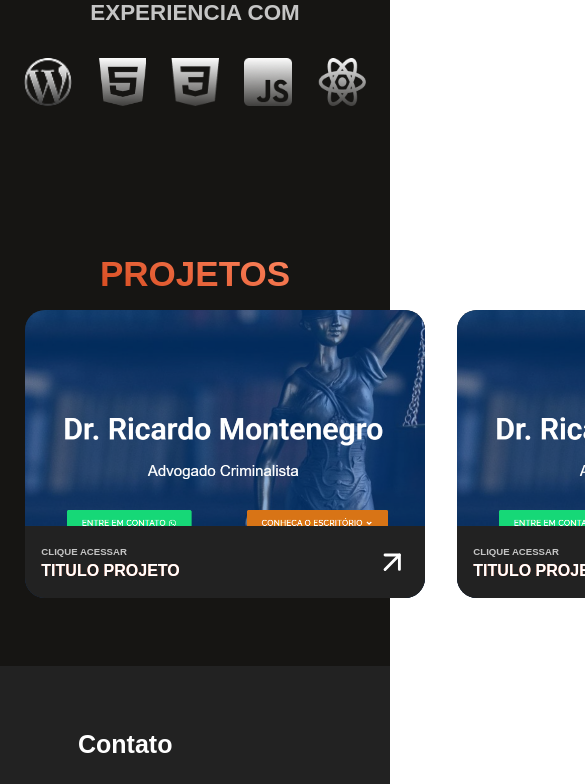
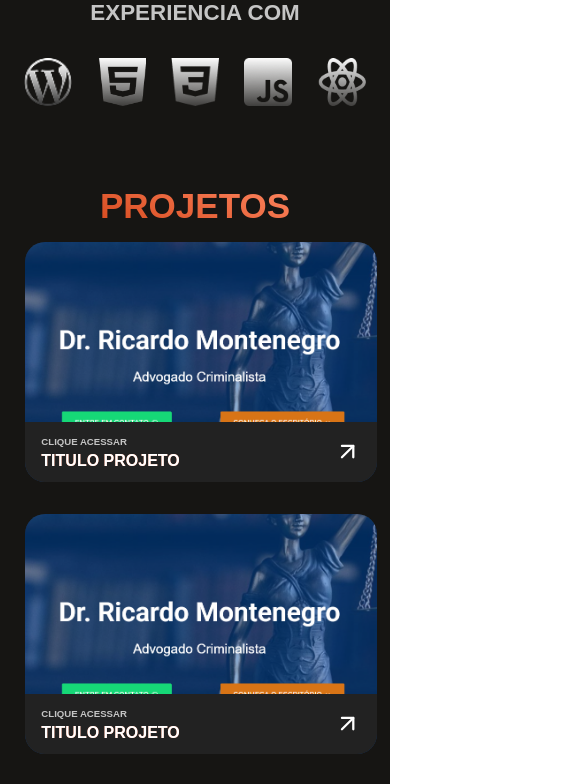
Before and after one commit to fdfborges/portifolioFelipeBorges, a React (Vite) app: page / in a window 390 px wide. Shown: the part 940-1724 px from the top of the page, 585 px wide, since content can reach past the window. Built offline with nearby package versions, Linux system fonts and the light colour scheme; a web font is replaced by a local one.

Commit message:
Created responsive projetos

```diff
--- a/src/components/Projetos/Projetos.scss
+++ b/src/components/Projetos/Projetos.scss
@@ -28,7 +28,14 @@
         justify-items: center;
         margin: 0 auto;
         display: grid;
-        grid-template-columns: repeat(3, 1fr);
+        grid-template-columns: repeat(1, 3fr);
         gap: 2rem;
     }
 }
+
+@media (max-width: 768px) {
+    .containerProjetosPrincipal{
+        height: 100%;
+        padding-bottom: 5rem;
+    }
+}
--- a/src/components/cardProjeto/CardProjeto.scss
+++ b/src/components/cardProjeto/CardProjeto.scss
@@ -71,3 +71,11 @@
 
     }
 }
+
+@media (max-width: 768px) {
+    .containerCardProjetoC {
+        width: 22rem;
+        height: 15rem;
+    }
+
+}
```
